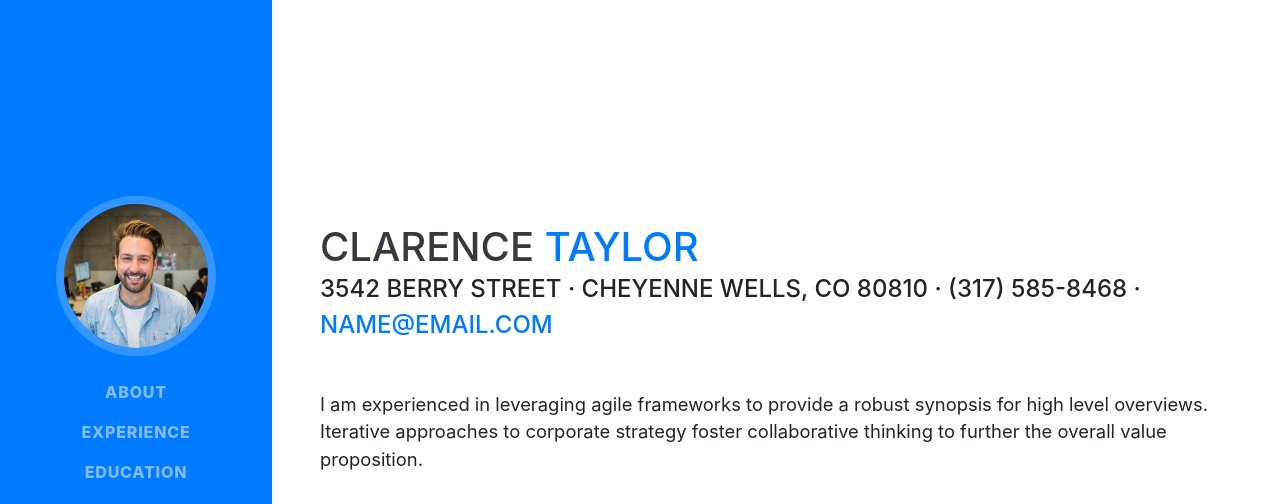
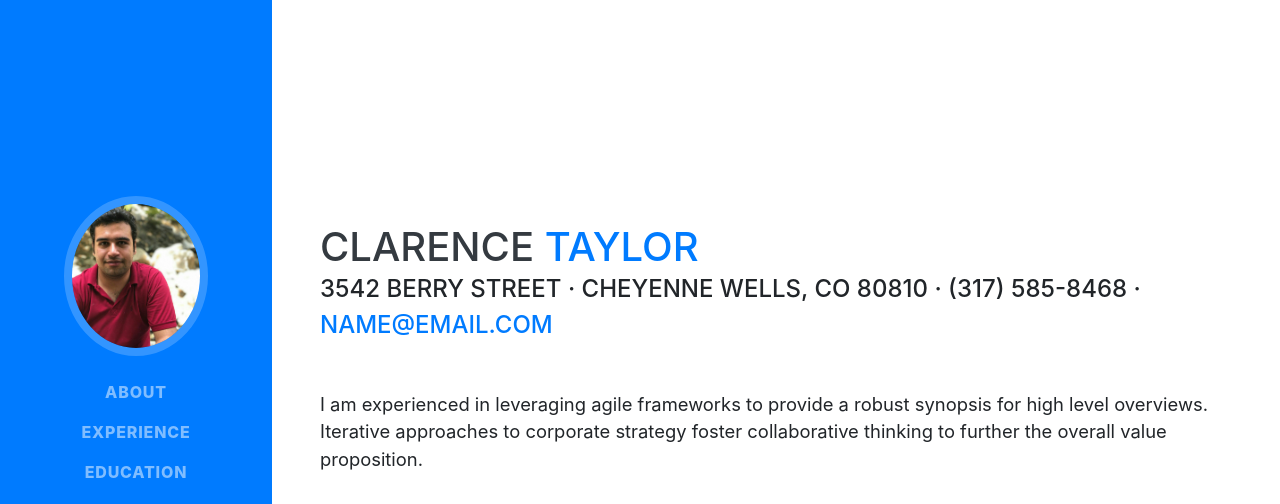
Before and after one commit to ariajafari/ariajafari.github.io, a website with bundled scripts: page index.html in a window 1280 px wide. Shown: the top 504 px of the page. Built offline with nearby package versions, Linux system fonts and the light colour scheme; a web font is replaced by a local one.

Commit message:
replacing profile photo

```diff
--- a/index.html
+++ b/index.html
@@ -29,7 +29,7 @@
     <a class="navbar-brand js-scroll-trigger" href="#page-top">
       <span class="d-block d-lg-none">Aria Jafari</span>
       <span class="d-none d-lg-block">
-        <img class="img-fluid img-profile rounded-circle mx-auto mb-2" src="img/profile.jpg" alt="">
+        <img class="img-fluid img-profile rounded-circle mx-auto mb-2" src="img/ariaprofile.jpg" alt="">
       </span>
     </a>
     <button class="navbar-toggler" type="button" data-toggle="collapse" data-target="#navbarSupportedContent" aria-controls="navbarSupportedContent" aria-expanded="false" aria-label="Toggle navigation">
```
Also changed, not shown: img/ariaprofile.jpg (added), img/profile.jpg (deleted).
